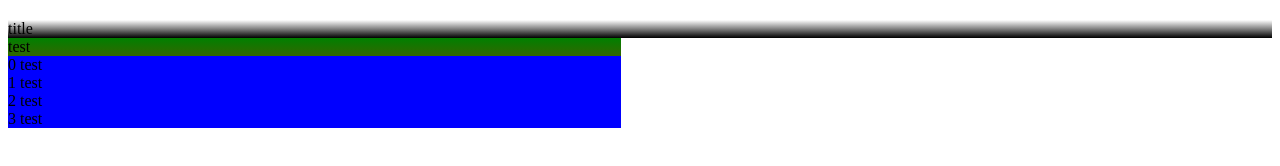
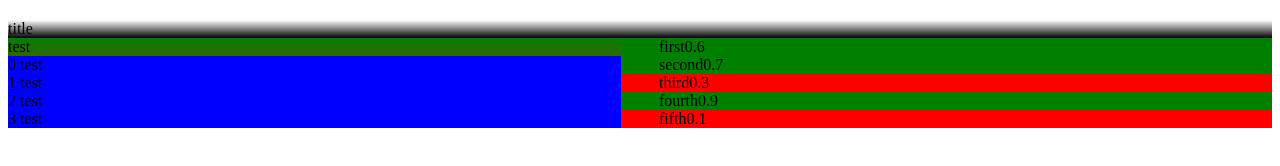
Before and after one commit to damonshen/Code-Visualization, a website: page index.html in a window 1280 px wide. Drawn offline with nearby package versions, Linux system fonts and the light colour scheme.

Commit message:
add attributes at html tags fot styling

```diff
--- a/assert/js/main.js
+++ b/assert/js/main.js
@@ -1,9 +1,22 @@
 (function(){
   console.log('hello');
   $(function(){
-    return $('#code div').each(function(index){
+    $('#code div').each(function(index){
       $(this).html(index + " test");
       return $(this).css('background', 'blue');
     });
+    return $('div').each(function(index){
+      var cor;
+      cor = $(this).attr('correlation');
+      if (cor !== void 8) {
+        cor = parseFloat(cor);
+        $(this).removeClass();
+        if (cor > 0.5) {
+          return $(this).addClass('green');
+        } else {
+          return $(this).addClass('red');
+        }
+      }
+    });
   });
 }).call(this);
--- a/index.html
+++ b/index.html
@@ -10,5 +10,10 @@
 <div class="red">red</div>
 <div class="red-green">red-green</div>
 </div>
+<div correlation="0.6">first0.6</div>
+<div correlation="0.7">second0.7</div>
+<div correlation="0.3">third0.3</div>
+<div correlation="0.9">fourth0.9</div>
+<div correlation="0.1">fifth0.1</div>
 </body>
 </html>
```
Also changed, not shown: 2 other files.
